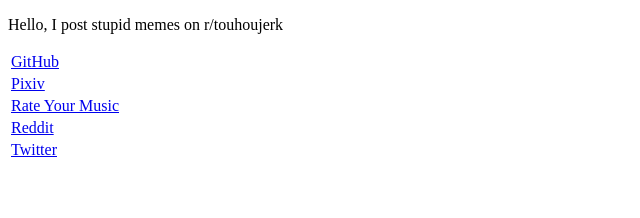
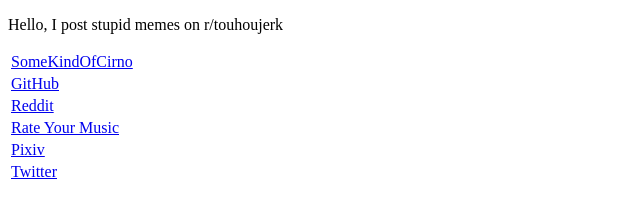
Before and after one commit to SomeKindOfCirno/somekindofcirno.github.io, a plain HTML site: page index.html in a window 1280 px wide. Shown: the whole page, without its empty margins (0-640 px from the left). Drawn offline with Linux system fonts and the light colour scheme.

Commit message:
Add display order

```diff
--- a/index.html
+++ b/index.html
@@ -10,11 +10,15 @@
             <tbody>
 
             <tr>
+                <td><a href="https://somekindofcirno.github.io">SomeKindOfCirno</a></td>
+            </tr>
+
+            <tr>
                 <td><a href="https://github.com/SomeKindOfCirno">GitHub</a></td>
             </tr>
 
             <tr>
-                <td><a href="https://www.pixiv.net/users/118201442">Pixiv</a></td>
+                <td><a href="https://www.reddit.com/user/SomeKindOfCirno">Reddit</a></td>
             </tr>
 
             <tr>
@@ -22,7 +26,7 @@
             </tr>
 
             <tr>
-                <td><a href="https://www.reddit.com/user/SomeKindOfCirno">Reddit</a></td>
+                <td><a href="https://www.pixiv.net/users/118201442">Pixiv</a></td>
             </tr>
 
             <tr>
```
